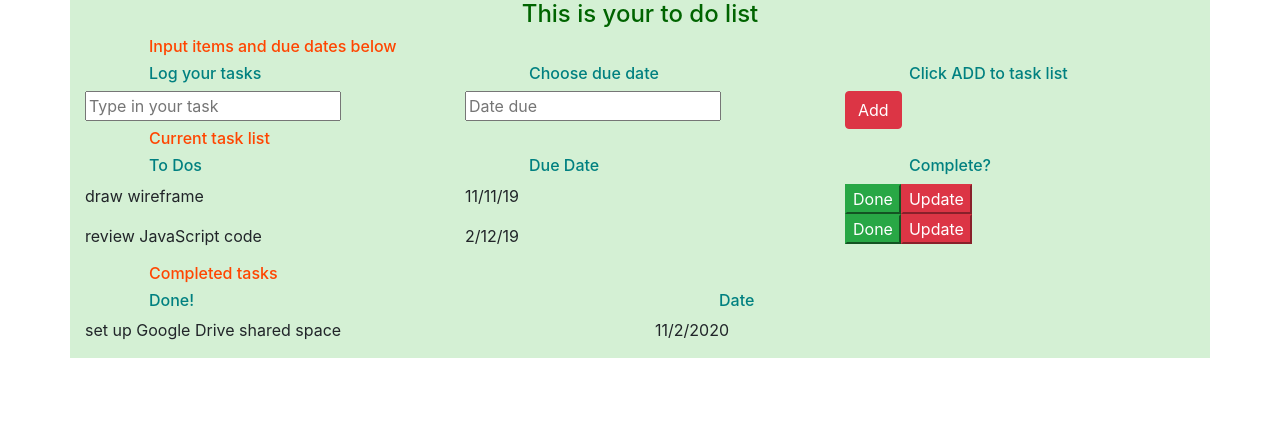
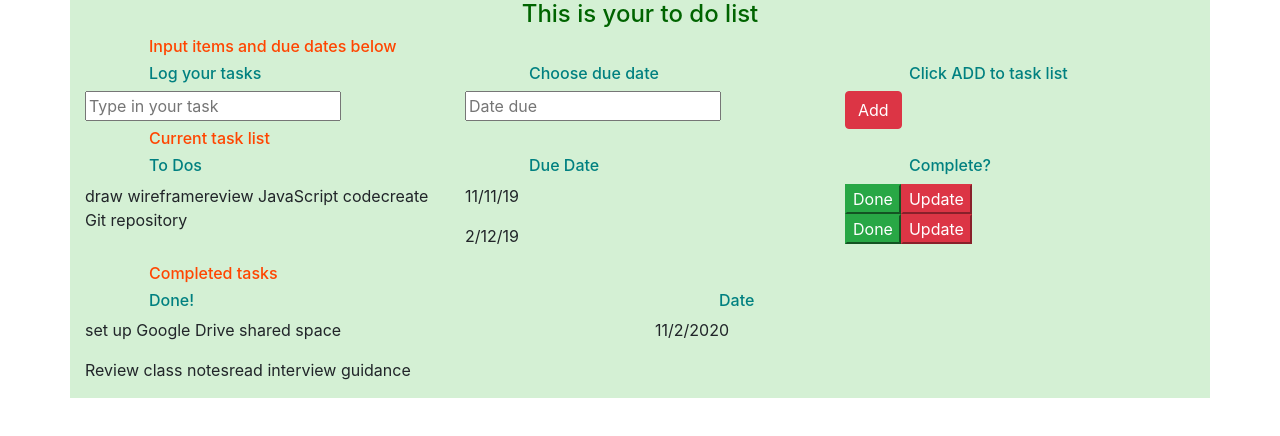
Before and after one commit to sm-g19/todoappfrontend, a React (Create React App) app: page / in a window 1280 px wide. Shown: the top 436 px of the page. Built offline with nearby package versions, Linux system fonts and the light colour scheme.

Commit message:
another small step trying out props

```diff
--- a/src/App.js
+++ b/src/App.js
@@ -14,9 +14,9 @@ class App extends React.Component {
         <h2>Input items and due dates below</h2>
         <TaskInput />
         <h2>Current task list</h2>
-        <TaskList />
+        <TaskList taskName={["draw wireframe", "review JavaScript code", "create Git repository"]} />
         <h2>Completed tasks</h2>
-        <DoneList />
+        <DoneList taskDone={["Review class notes", "read interview guidance"]} />
       </div>
     );
   }
--- a/src/components/DoneList.js
+++ b/src/components/DoneList.js
@@ -9,8 +9,8 @@ class DoneList extends React.Component {
           <h3>Done!</h3>
           <p>set up Google Drive shared space</p>
           {/* <DoneList taskDone="Review class notes" />
-              <DoneList taskDone="read interview guidance" />
-          <p className="taskDone">{this.props.taskDone}</p> */}
+              <DoneList taskDone="read interview guidance" /> */}
+           <p className="taskDone">{this.props.taskDone}</p>
         </div>
         <div className="col 12 col-sm-6">
           <h3>Date</h3>
--- a/src/components/TaskList.js
+++ b/src/components/TaskList.js
@@ -6,9 +6,10 @@ class TaskList extends React.Component {
             <div className="row">
                 <div className="col-12 col-sm-4">
                     <h3>To Dos</h3>
-                    <p>draw wireframe</p>
-                    <p>review JavaScript code</p>
-                    {/* <p className="taskName">{this.props.taskName}</p> */}
+                    {/* <p>draw wireframe</p>
+                    <p>review JavaScript code</p> */}
+                    <p className="taskName">{this.props.taskName}</p>
+
                 </div>
                 <div className="col-12 col-sm-4">
                     <h3>Due Date</h3>
```
